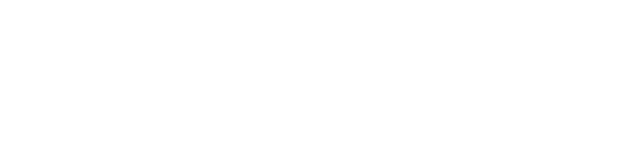
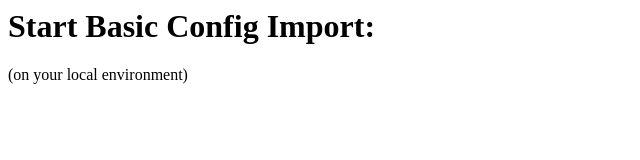
Before and after one commit to visto/migration_helper, a plain HTML site: page index.html in a window 1280 px wide. Shown: the whole page, without its empty margins (0-640 px from the left). Drawn offline with Linux system fonts and the light colour scheme.

Commit message:
Update index.html

```diff
--- a/index.html
+++ b/index.html
@@ -1,3 +1,4 @@
+<h1> Start Basic Config Import: </h1> (on your local environment)
 <div class="postman-run-button"
 data-postman-action="collection/import"
 data-postman-var-1="7bc8a2508f1575618019"></div>
```
